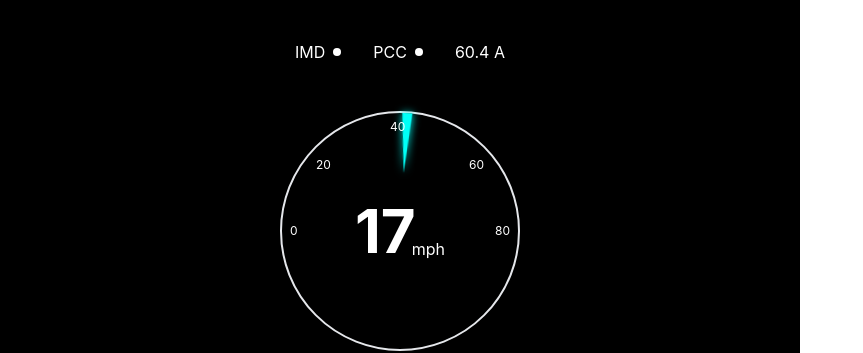
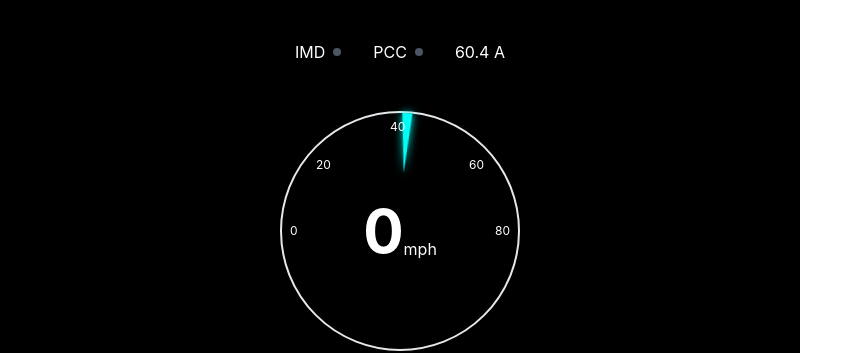
Before and after one commit to Tyler1370/embedded_dash, a React (Create React App) app: page / in a window 1280 px wide. Shown: the top 353 px of the page, without its empty margins (0-863 px from the left). Built offline with nearby package versions, Linux system fonts and the light colour scheme.

Commit message:
keypress for toggling faults and speed/energy

```diff
--- a/src/App.js
+++ b/src/App.js
@@ -4,20 +4,54 @@ import "./App.css";
 
 function App() {
   const [energy, setEnergy] = useState(75); // 0 - 100
+  const [IMD, setIMD] = useState(0); // 0 - off, 1 - good, 2 - error
+  const [PCC, setPCC] = useState(0);
+  const [speed, setSpeed] = useState(0); // 0 - 80
+
   useEffect(() => {
-    setEnergy(75);
+    document.addEventListener("keypress", handleKeyPress, true);
   }, []);
+
+  const handleKeyPress = (e) => {
+    if (e.key === "1") {
+      setIMD((curr) => (curr + 1) % 3);
+    }
+    if (e.key === "2") {
+      setPCC((curr) => (curr + 1) % 3);
+    }
+    if (e.key === " ") {
+      setSpeed((curr) => curr + 1);
+      setEnergy((curr) => curr - 0.05);
+    }
+  };
+
   return (
     <div className="flex flex-col justify-between items-center text-center w-[800px] h-[480px] p-10 bg-black text-white ">
       {/* header */}
       <div className="flex flex-row justify-between items-center w-fit gap-8">
         <div className="flex flex-row justify-center items-center gap-2">
           <p className="">IMD</p>
-          <div className="w-2 h-2 rounded-full bg-white"></div>
+          <div
+            className={`w-2 h-2 rounded-full ${
+              IMD == 0
+                ? "bg-gray-600"
+                : IMD == 1
+                ? "bg-green-500"
+                : "bg-red-600"
+            }`}
+          ></div>
         </div>
         <div className="flex flex-row justify-center items-center gap-2">
           <p className="">PCC</p>
-          <div className="w-2 h-2 rounded-full bg-white"></div>
+          <div
+            className={`w-2 h-2 rounded-full ${
+              PCC == 0
+                ? "bg-gray-600"
+                : PCC == 1
+                ? "bg-green-500"
+                : "bg-red-600"
+            }`}
+          ></div>
         </div>
         <div>
           <p className="">60.4 A</p>
@@ -42,8 +76,8 @@ function App() {
           <div className="needle z-0 drop-shadow-[0_0px_4px_#00FFF7]"></div>
         </div>
         <div className="absolute flex flex-row items-end">
-          <p className="text-6xl font-bold">17</p>
-          <p className="text-base -ml-1">mph</p>
+          <p className="text-6xl font-bold">{speed}</p>
+          <p className="text-base">mph</p>
         </div>
       </div>
       {/* footer */}
```
